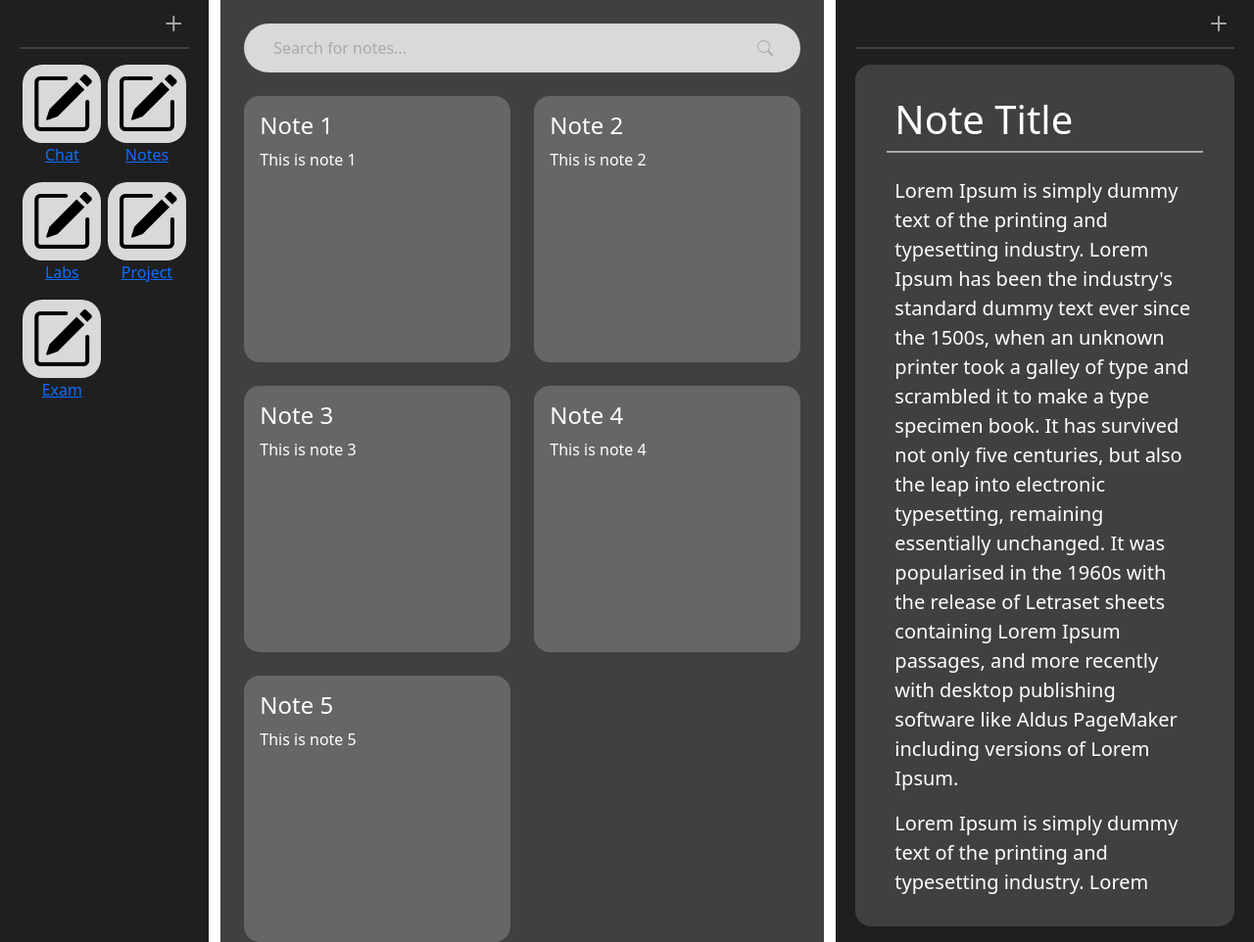
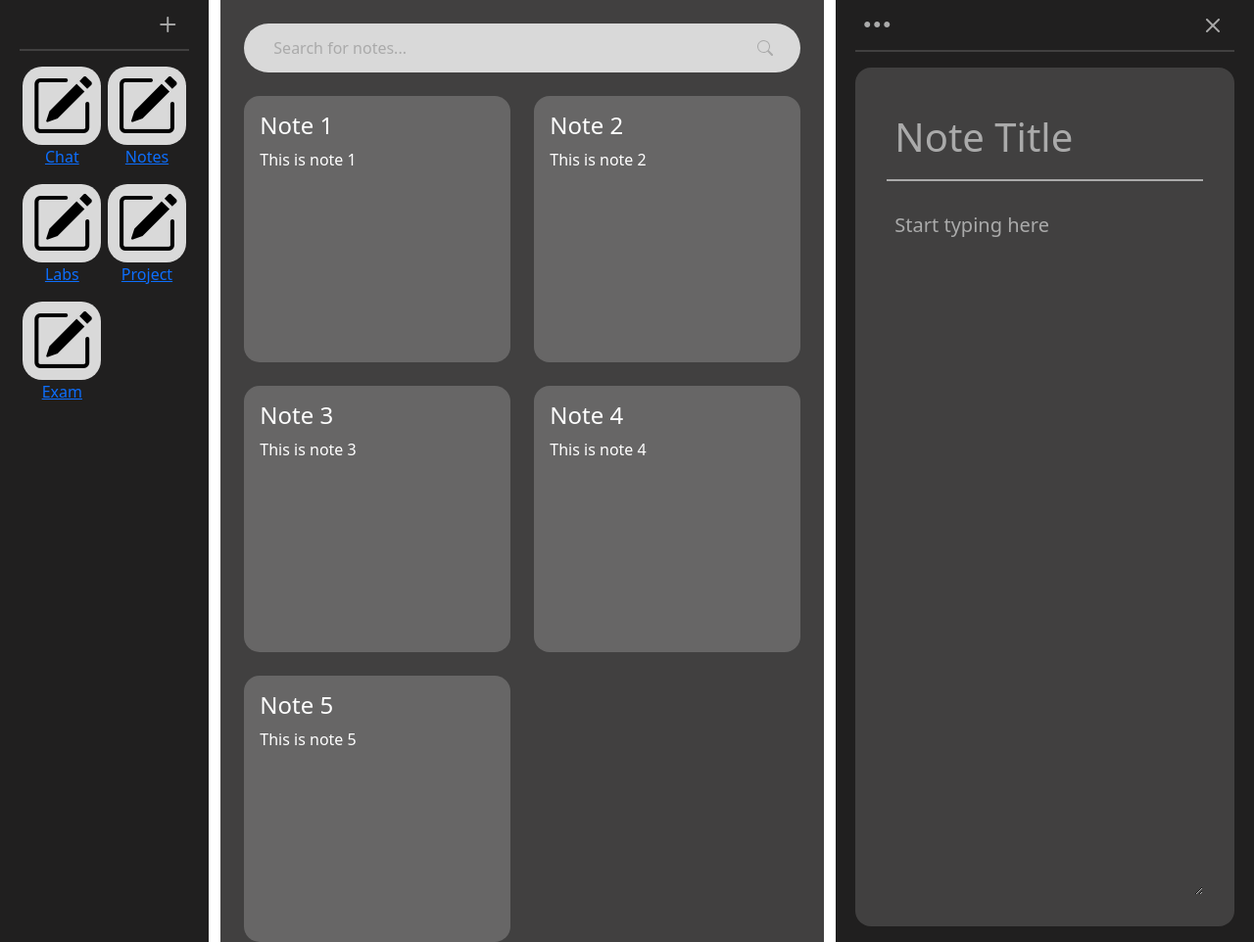
Before and after one commit to Agile-Web-Dev/UniNote, a Flask app: page /forum in a window 1280 px wide. Shown: the part 168-1130 px from the top of the page at 98% size. Run offline with Flask 3, Linux system fonts and the light colour scheme; some libraries are stand-ins or nearby versions.

Commit message:
Add note dummy functionality and ux flow

```diff
--- a/app/static/css/forum.css
+++ b/app/static/css/forum.css
@@ -1,4 +1,4 @@
-.note-item {
+.forum-note-item {
   aspect-ratio: 1 / 1;
   max-width: 100%;
   background: var(--app-grey-300);
@@ -8,12 +8,12 @@
   cursor: pointer;
 }
 
-.note-item:hover {
+.forum-note-item:hover {
   background: var(--app-grey-400);
   transition: 0.25s;
 }
 
-#note-list {
+#forum-note-list {
   height: fit-content;
   overflow-y: scroll;
   display: grid;
--- a/app/static/css/global.css
+++ b/app/static/css/global.css
@@ -13,10 +13,12 @@ html {
   --app-grey-0: white;
   --app-grey-50: #d9d9d9;
   --app-grey-100: #aaaaaa;
+  --app-grey-200: #8c8c8c;
   --app-grey-300: #676666;
   --app-grey-400: #5c5c5c;
   --app-grey-500: #59626c;
   --app-grey-600: #414040;
+  --app-grey-700: #2e2e2e;
   --app-grey-800: #201f1f;
   --app-grey-900: black;
 }
@@ -26,10 +28,17 @@ html {
   scrollbar-color: var(--app-grey-800) var(--app-grey-0);
 }
 
+.button-reset {
+  background: none;
+  border: none;
+  outline: none;
+  cursor: pointer;
+}
+
 /* width */
 ::-webkit-scrollbar {
-  width: 2px;
-  height: 2px;
+  width: 8px;
+  height: 8px;
 }
 
 /* Track */
@@ -103,22 +112,6 @@ html {
   color: black;
 }
 
-.notes-container {
-  display: flex;
-  flex-direction: column;
-  border-radius: 16px;
-  background: var(--app-grey-600);
-  color: var(--app-grey-0);
-  padding: 2rem;
-  overflow: hidden;
-  height: 100%;
-}
-
-.notes-line {
-  height: 2px;
-  background: var(--app-grey-100);
-}
-
 .sidebar-line {
   height: 2px;
   margin-left: 0.5rem;
@@ -131,4 +124,11 @@ html {
   font-size: 32px;
   color: var(--app-grey-100);
   line-height: 0;
+  cursor: pointer;
+  background: none;
+  border: none;
 }
+
+.sidebar-icon:hover {
+  color: var(--app-grey-200);
+}
--- /dev/null
+++ b/app/static/css/notes.css
@@ -0,0 +1,87 @@
+.note-container {
+  display: flex;
+  flex-direction: column;
+  border-radius: 16px;
+  background: var(--app-grey-600);
+  color: var(--app-grey-0);
+  padding: 2rem;
+  overflow: hidden;
+  height: 100%;
+}
+
+#note-menu {
+  background: var(--app-grey-500);
+  margin: 0;
+  border-radius: 8px;
+  filter: drop-shadow(0 1px 2px rgb(0 0 0 / 0.1))
+    drop-shadow(0 1px 1px rgb(0 0 0 / 0.06));
+}
+
+#note-menu > .note-menu-item {
+  color: var(--app-grey-0);
+  padding: 0.5rem;
+  cursor: pointer;
+}
+
+#note-menu > .note-menu-item:first-child {
+  border-top-left-radius: 8px;
+  border-top-right-radius: 8px;
+}
+
+#note-menu > .note-menu-item:last-child {
+  border-bottom-left-radius: 8px;
+  border-bottom-right-radius: 8px;
+}
+
+#note-menu > .note-menu-item:hover {
+  background: var(--app-grey-700);
+}
+
+#note-menu:not(.shown) {
+  display: none;
+}
+
+.note-container > .note-line {
+  height: 2px;
+  background: var(--app-grey-100);
+}
+
+#note-header {
+  background-color: transparent;
+  color: var(--app-grey-0);
+  border: none;
+  transition: 0.25s;
+}
+
+#note-header:focus {
+  background-color: var(--app-grey-700);
+  border-color: #86b7fe;
+  outline: 0;
+  box-shadow: 0 0 0 0.25rem rgba(13, 110, 253, 0.25);
+}
+
+#note-header:hover {
+  background-color: var(--app-grey-700);
+  color: var(--app-grey-0);
+}
+
+.note-container > textarea {
+  background: transparent;
+  color: var(--app-grey-0);
+  border: none;
+  border-radius: 0.5rem;
+  transition: 0.25s;
+}
+
+.note-container > textarea:hover {
+  background-color: var(--app-grey-700);
+  color: var(--app-grey-0);
+}
+
+.note-container > textarea:focus {
+  background-color: var(--app-grey-700);
+  color: var(--app-grey-0);
+  border-color: #86b7fe;
+  outline: 0;
+  box-shadow: 0 0 0 0.25rem rgba(13, 110, 253, 0.25);
+}
--- a/app/static/js/forum.js
+++ b/app/static/js/forum.js
@@ -7,7 +7,7 @@ const noteData = [
 ];
 
 jQuery(() => {
-  const noteList = $("#note-list");
+  const noteList = $("#forum-note-list");
   noteList.html(noteData.map(NoteItem).join(""));
 
   $("#note-searchbar-form").on("submit", (e) => {
@@ -22,7 +22,7 @@ jQuery(() => {
     noteList.html(filteredNotes.map(NoteItem).join(""));
   });
 
-  $(".note-item").on("click", function () {
+  $(".forum-note-item").on("click", function () {
     $("#note-modal").modal("toggle");
     const title = $(this).data("bs-title");
     const content = $(this).data("bs-content");
@@ -35,7 +35,7 @@ jQuery(() => {
 const NoteItem = ({ title, content }) => {
   return `
     <article
-      class="note-item"
+      class="forum-note-item"
       data-bs-toggle="modal"
       data-bs-target="#note-modal"
       data-bs-title="${title}"
--- /dev/null
+++ b/app/static/js/notes.js
@@ -0,0 +1,78 @@
+// Note updating
+jQuery(() => {
+  let autosaveInterval = localStorage.getItem("autosaveInterval");
+
+  if (!autosaveInterval) {
+    autosaveInterval = 3000;
+    localStorage.setItem("autosaveInterval", autosaveInterval);
+  }
+
+  autosave("#notes-content", autosaveInterval);
+  autosave("#note-header", autosaveInterval);
+});
+
+const autosave = (element, autosaveInterval) => {
+  let saveTimeout = null;
+
+  let oldValue = "";
+  $(element).on("change keyup paste", function () {
+    const currentValue = $(this).val();
+    if (!oldValue || currentValue == oldValue) {
+      oldValue = currentValue;
+      return;
+    } // prevent multiple simultaneous triggers
+
+    clearTimeout(saveTimeout); // don't save if user is still typing
+    saveTimeout = setTimeout(saveNote, autosaveInterval);
+  });
+};
+
+const saveNote = async () => {
+  // update note in db
+  console.log("Note saved");
+  return Promise.resolve();
+};
+
+// Note menu actions
+jQuery(() => {
+  const noteMenuBtn = $("#note-menu-button");
+  const noteMenuPopover = $("#note-menu");
+  Popper.createPopper(noteMenuBtn[0], noteMenuPopover[0], {
+    placement: "bottom-start",
+  });
+
+  $("#note-menu-button").on("click", () => {
+    noteMenuPopover.toggleClass("shown");
+  });
+
+  $(document).on("click", (e) => {
+    if (
+      !noteMenuPopover.is(e.target) &&
+      !noteMenuBtn.is(e.target) &&
+      noteMenuPopover.has(e.target).length === 0
+    ) {
+      noteMenuPopover.removeClass("shown");
+    }
+  });
+
+  $(".note-menu-item").on("click", function () {
+    const action = $(this).data("action");
+    switch (action) {
+      case "create":
+        createNote();
+      case "delete":
+        deleteNote();
+        break;
+      case "share":
+        shareNote(); // share note to forum
+        break;
+      default:
+        break;
+    }
+  });
+
+  $("#note-close-button").on("click", () => {
+    $("#note-bar").css("display", "none");
+    $("#main-content").addClass("col-10").removeClass("col-6");
+  });
+});
--- a/app/templates/chatroom.html
+++ b/app/templates/chatroom.html
@@ -8,9 +8,13 @@
   <link rel="stylesheet"
         type="text/css"
         href="{{ url_for('static', filename='css/chatroom.css') }}"/>
+  <link rel="stylesheet"
+        type="text/css"
+        href="{{ url_for('static', filename='css/notes.css') }}"/>
 {% endblock style %}
 {% block script %}
   <script src="https://cdn.jsdelivr.net/npm/@popperjs/core@2.11.7/dist/umd/popper.min.js"></script>
   <script src="https://cdn.jsdelivr.net/npm/emoji-mart@5.5.2/dist/browser.min.js"></script>
-  <script type=module src="{{ url_for('static', filename='js/chat/index.js') }}"></script>
+  <script type="module"
+          src="{{ url_for('static', filename='js/chat/index.js') }}"></script>
 {% endblock script %}
--- a/app/templates/components/forum/forumcontainer.html
+++ b/app/templates/components/forum/forumcontainer.html
@@ -1,6 +1,6 @@
 <section class="forum-container d-flex gap-4 flex-column h-100">
   {% include "components/forum/searchbar.html" %}
-  <div id="note-list"></div>
+  <div id="forum-note-list"></div>
   <div id="note-modal"
        class="modal fade"
        tabindex="-1"
--- a/app/templates/components/sections/navbar.html
+++ b/app/templates/components/sections/navbar.html
@@ -13,3 +13,6 @@
     </ul>
   </nav>
 {% endblock sidebarcontent %}
+{% block post %}
+  <button id="nav-add-button" class="bi bi-plus sidebar-icon"></button>
+{% endblock post %}
--- a/app/templates/components/sections/notesbar.html
+++ b/app/templates/components/sections/notesbar.html
@@ -1,17 +1,36 @@
 {% extends "components/sections/sidebar.html" %}
 {% block sidebarcontent %}
   <div class="pt-2 pb-2 h-100">
-    <div class="notes-container">
-      <h1 class="ms-2">Note Title</h1>
-      <div class="notes-line mb-4"></div>
-      <div class="ms-2 pe-2 fs-5 overflow-y-scroll overflow-x-hidden h-100">
-        <p>
-          Lorem Ipsum is simply dummy text of the printing and typesetting industry. Lorem Ipsum has been the industry's standard dummy text ever since the 1500s, when an unknown printer took a galley of type and scrambled it to make a type specimen book. It has survived not only five centuries, but also the leap into electronic typesetting, remaining essentially unchanged. It was popularised in the 1960s with the release of Letraset sheets containing Lorem Ipsum passages, and more recently with desktop publishing software like Aldus PageMaker including versions of Lorem Ipsum.
-        </p>
-        <p>
-          Lorem Ipsum is simply dummy text of the printing and typesetting industry. Lorem Ipsum has been the industry's standard dummy text ever since the 1500s, when an unknown printer took a galley of type and scrambled it to make a type specimen book. It has survived not only five centuries, but also the leap into electronic typesetting, remaining essentially unchanged. It was popularised in the 1960s with the release of Letraset sheets containing Lorem Ipsum passages, and more recently with desktop publishing software like Aldus PageMaker including versions of Lorem Ipsum.
-        </p>
-      </div>
+    <div class="note-container">
+      <input id="note-header"
+             type="text"
+             class="fs-1 ms-2 me-2 mb-1 form-control-lg p-0"
+             placeholder="Note Title"/>
+      <div class="note-line mb-4"></div>
+      <textarea id="notes-content"
+                class="form-control-plaintext ps-2 pe-2 fs-5 overflow-y-scroll overflow-x-hidden h-100"
+                placeholder="Start typing here"></textarea>
     </div>
   </div>
 {% endblock sidebarcontent %}
+{% block pre %}
+  <div class="d-position-relative">
+    <button type="button"
+            id="note-menu-button"
+            class="bi bi-three-dots sidebar-icon"></button>
+    <menu id="note-menu" class="d-position-absolute">
+      <li class="note-menu-item" data-action="create">
+        <button type="button" class="button-reset text-white">New Note</button>
+      </li>
+      <li class="note-menu-item" data-action="share">
+        <button type="button" class="button-reset text-white">Share Note</button>
+      </li>
+      <li class="note-menu-item" data-action="delete">
+        <button type="button" class="button-reset text-white">Delete Note</button>
+      </li>
+    </menu>
+  </div>
+{% endblock pre %}
+{% block post %}
+  <button id="note-close-button" class="bi bi-x sidebar-icon pointer-event"></button>
+{% endblock post %}
--- a/app/templates/components/sections/sidebar.html
+++ b/app/templates/components/sections/sidebar.html
@@ -1,10 +1,16 @@
 <div class="d-flex flex-column h-100">
-  <div class="p-2 d-flex justify-content-end">
-    <!-- handle this logic with js instead or it will be a pain -->
-    <i class="bi bi-plus sidebar-icon"></i>
+  <div class="p-2 d-flex justify-content-between">
+    <div class="d-flex align-items-center">
+      {% block pre %}
+      {% endblock pre %}
+    </div>
+    <div class="d-flex align-items-center">
+      {% block post %}
+      {% endblock post %}
+    </div>
   </div>
-  <div class="sidebar-line">!!!</div>
-  <div class="p-2 overflow-hidden">
+  <div class="sidebar-line"></div>
+  <div class="p-2 overflow-hidden h-100">
     {% block sidebarcontent %}
     {% endblock sidebarcontent %}
   </div>
--- a/app/templates/forum.html
+++ b/app/templates/forum.html
@@ -6,7 +6,12 @@
   <link rel="stylesheet"
         type="text/css"
         href="{{ url_for('static', filename='css/forum.css') }}"/>
+  <link rel="stylesheet"
+        type="text/css"
+        href="{{ url_for('static', filename='css/notes.css') }}"/>
 {% endblock style %}
 {% block script %}
+  <script src="https://cdn.jsdelivr.net/npm/@popperjs/core@2.11.7/dist/umd/popper.min.js"></script>
   <script src="{{ url_for('static', filename='js/forum.js') }}"></script>
+  <script src="{{ url_for('static', filename='js/notes.js') }}"></script>
 {% endblock script %}
--- a/app/templates/layouts/base.html
+++ b/app/templates/layouts/base.html
@@ -10,11 +10,12 @@
     <section class="col-2 side-wrapper h-100">
       {% include "components/sections/navbar.html" %}
     </section>
-    <section class="col-6 flex-column d-flex overflow-auto text-break h-100">
+    <section id="main-content"
+             class="col-6 flex-column d-flex overflow-auto text-break h-100">
       {% block content %}
       {% endblock content %}
     </section>
-    <section class="col-4 side-wrapper h-100">
+    <section id="note-bar" class="col-4 side-wrapper h-100">
       {% include "components/sections/notesbar.html" %}
     </section>
   </div>
```
